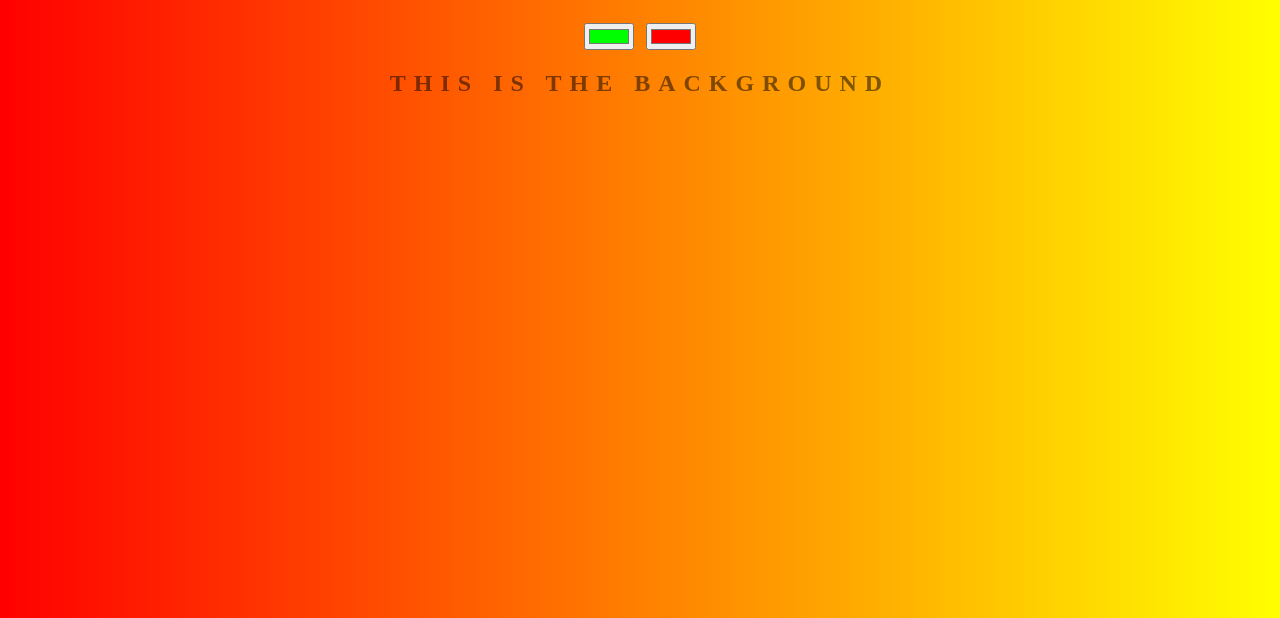
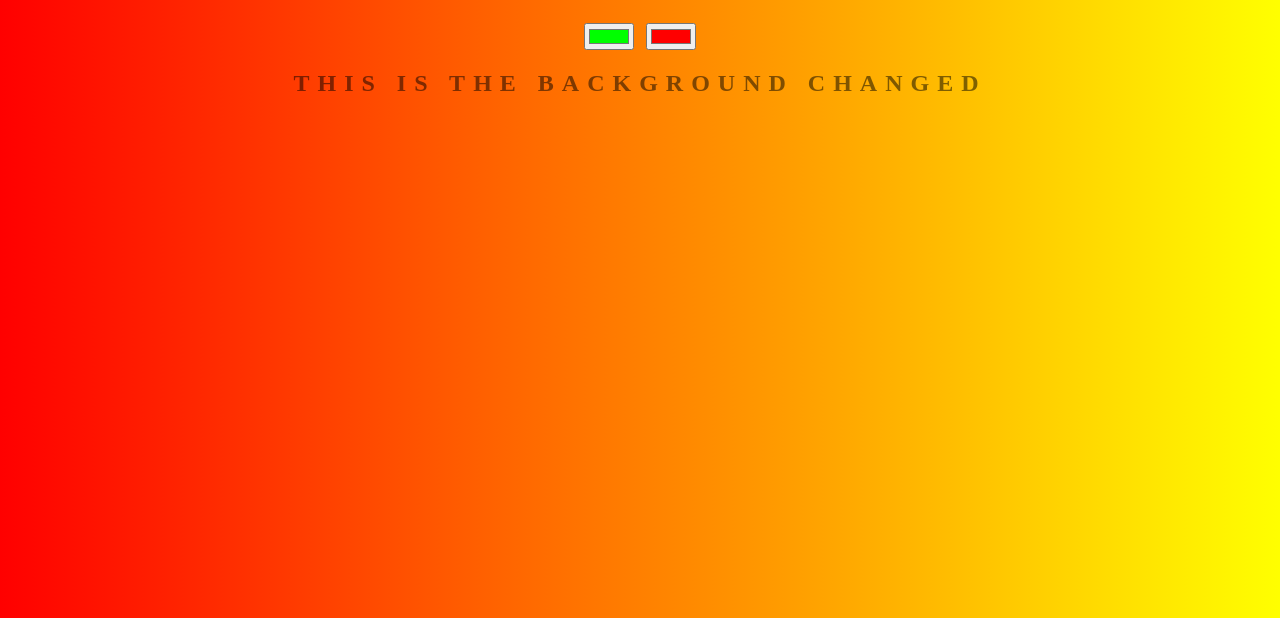
Before and after one commit to aswinkunju/background-generator, a plain HTML site: page index.html in a window 1280 px wide. Shown: the part 182-800 px from the top of the page. Drawn offline with Linux system fonts and the light colour scheme.

Commit message:
changed text little feature

```diff
--- a/index.html
+++ b/index.html
@@ -8,7 +8,7 @@
 	<h1>Background Generator</h1>
 	<input class="color1" type="color" name="color1" value="#00ff00">
 	<input class="color2" type="color" name="color2" value="#ff0000">
-	<h2>This is the background</h2>
+	<h2>This is the background changed</h2>
 	<h3></h3>
 	<script type="text/javascript" src="script.js"></script>
 </body>
```
